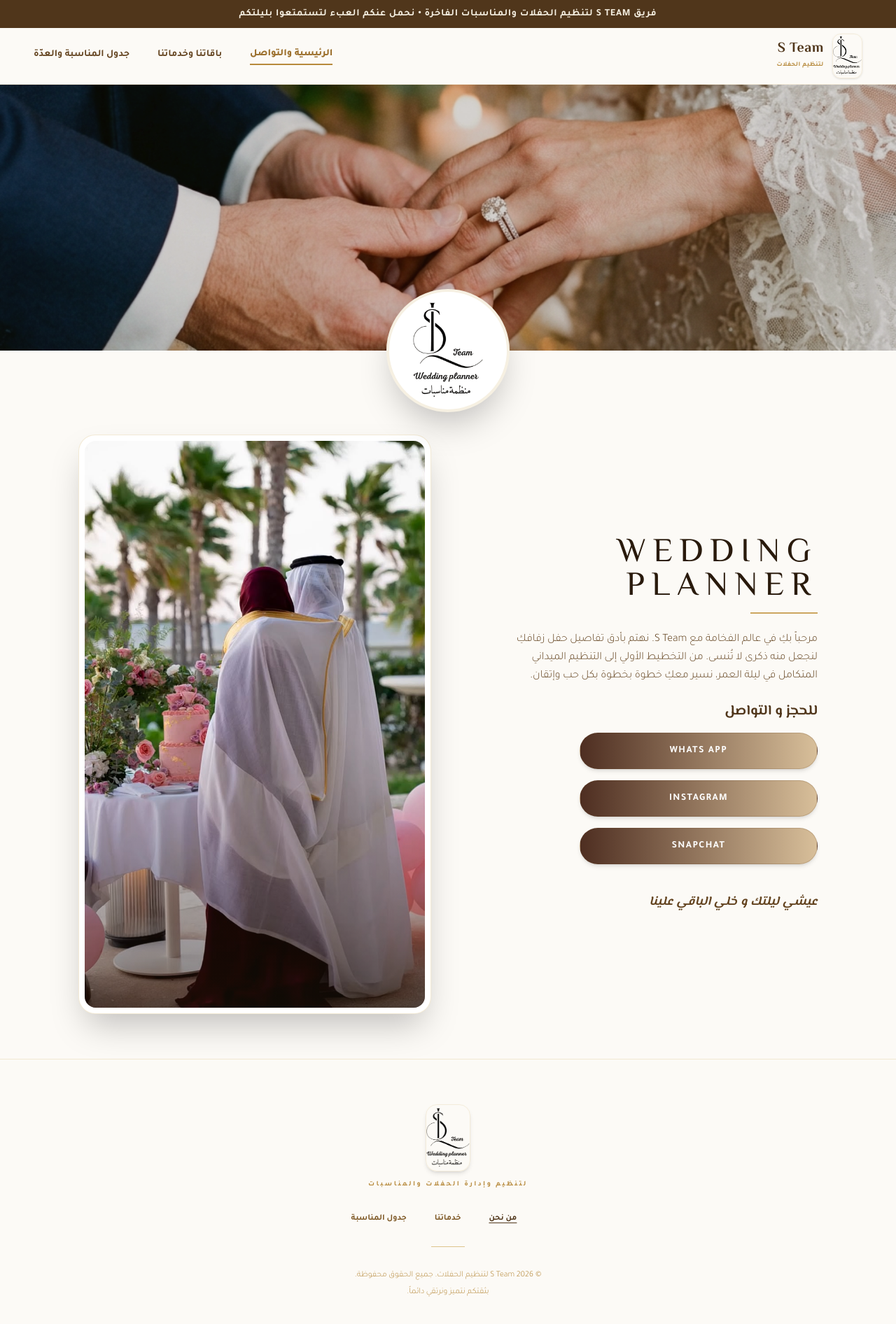
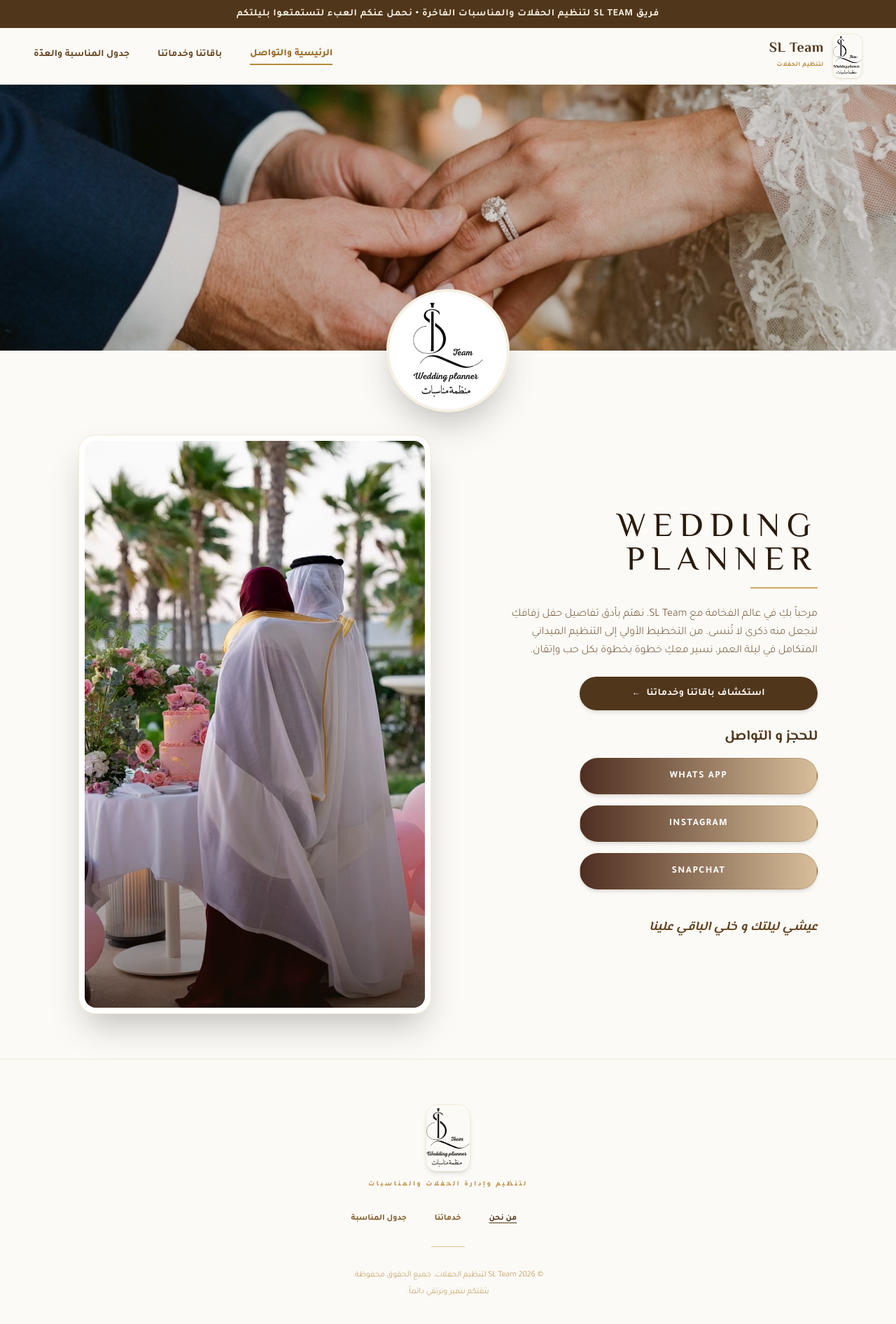
Before and after one commit to salmamehrez85/wedding-planner, a React (Vite) app: page / in a window 1280 px wide. Shown: the top 1892 px of the page at 70% size. Built offline with nearby package versions, Linux system fonts and the light colour scheme.

Commit message:
feat: initialize main application component in App.tsx

```diff
--- a/src/App.tsx
+++ b/src/App.tsx
@@ -191,7 +191,7 @@ function App() {
     const chosenService = serviceNames[contactForm.serviceType] || contactForm.serviceType;
 
     // Construct the pre-filled message
-    const messageText = `السلام عليكم S Team، أرغب في حجز مبدئي للتفاصيل التالية:
+    const messageText = `السلام عليكم SL Team، أرغب في حجز مبدئي للتفاصيل التالية:
 - الاسم الكريم: ${contactForm.name}
 - جوال التواصل: ${contactForm.phone}
 - تاريخ المناسبة: ${contactForm.date}
@@ -222,7 +222,7 @@ ${contactForm.message ? `- تفاصيل إضافية: ${contactForm.message}` :
       <div>
         {/* Top Welcome Ribbon */}
         <div className="bg-brand-900 text-brand-100 px-4 py-2.5 text-xs sm:text-sm font-semibold tracking-wider text-center uppercase">
-          فريق S Team لتنظيم الحفلات والمناسبات الفاخرة • نحمل عنكم العبء لتستمتعوا بليلتكم
+          فريق SL Team لتنظيم الحفلات والمناسبات الفاخرة • نحمل عنكم العبء لتستمتعوا بليلتكم
         </div>
 
         {/* Sticky Premium Navigation */}
@@ -232,9 +232,9 @@ ${contactForm.message ? `- تفاصيل إضافية: ${contactForm.message}` :
 
               {/* Brand Logo and Subtext */}
               <div className="flex-shrink-0 flex items-center gap-3">
-                <img src="/logo.jpg" alt="S Team Logo" className="h-16 w-auto rounded-xl object-contain mix-blend-multiply border border-brand-200/40 shadow-sm" />
+                <img src="/logo.jpg" alt="SL Team Logo" className="h-16 w-auto rounded-xl object-contain mix-blend-multiply border border-brand-200/40 shadow-sm" />
                 <div className="flex flex-col items-start text-right">
-                  <span className="font-serif text-xl font-bold tracking-wide text-brand-900 leading-none">S Team</span>
+                  <span className="font-serif text-xl font-bold tracking-wide text-brand-900 leading-none">SL Team</span>
                   <span className="text-[9px] tracking-wider text-brand-500 uppercase font-semibold mt-1.5">لتنظيم الحفلات</span>
                 </div>
               </div>
@@ -336,11 +336,11 @@ ${contactForm.message ? `- تفاصيل إضافية: ${contactForm.message}` :
                 <div className="absolute inset-0 bg-brand-950/20"></div>
               </div>
 
-              {/* Overlapping S Team Logo Badge */}
+              {/* Overlapping SL Team Logo Badge */}
               <div className="w-36 h-36 sm:w-44 sm:h-44 rounded-full border-4 border-brand-100 bg-white overflow-hidden shadow-2xl -mt-18 sm:-mt-22 relative z-10 flex items-center justify-center">
                 <img
                   src="/logo.jpg"
-                  alt="S Team Logo"
+                  alt="SL Team Logo"
                   className="w-[90%] h-[90%] object-contain mix-blend-multiply"
                 />
               </div>
@@ -355,7 +355,7 @@ ${contactForm.message ? `- تفاصيل إضافية: ${contactForm.message}` :
                       <div className="rounded-2xl overflow-hidden aspect-[3/5] relative">
                         <img
                           src="/wedding.jpeg"
-                          alt="S Team Wedding"
+                          alt="SL Team Wedding"
                           className="w-full h-full object-cover transition-transform duration-700 group-hover:scale-105"
                         />
                         <div className="absolute inset-0 bg-gradient-to-t from-brand-950/40 via-transparent to-transparent"></div>
@@ -375,8 +375,19 @@ ${contactForm.message ? `- تفاصيل إضافية: ${contactForm.message}` :
                     </div>
 
                     <p className="text-brand-800 text-sm sm:text-base leading-relaxed font-light max-w-md">
-                      مرحباً بكِ في عالم الفخامة مع S Team. نهتم بأدق تفاصيل حفل زفافكِ لنجعل منه ذكرى لا تُنسى. من التخطيط الأولي إلى التنظيم الميداني المتكامل في ليلة العمر، نسير معكِ خطوة بخطوة بكل حب وإتقان.
+                      مرحباً بكِ في عالم الفخامة مع SL Team. نهتم بأدق تفاصيل حفل زفافكِ لنجعل منه ذكرى لا تُنسى. من التخطيط الأولي إلى التنظيم الميداني المتكامل في ليلة العمر، نسير معكِ خطوة بخطوة بكل حب وإتقان.
                     </p>
+
+                    {/* Explore Packages CTA */}
+                    <div className="w-full max-w-[340px] mx-auto md:mr-0 md:ml-auto">
+                      <button
+                        onClick={() => setCurrentPage('packages')}
+                        className="bg-brand-900 hover:bg-brand-800 text-brand-50 px-8 py-3.5 rounded-full text-sm font-bold tracking-wide transition-all hover:scale-102 flex items-center justify-center gap-2 cursor-pointer shadow-md hover:shadow-lg w-full"
+                      >
+                        <span>استكشاف باقاتنا وخدماتنا</span>
+                        <span className="text-xs">←</span>
+                      </button>
+                    </div>
 
                     <div className="w-full space-y-4">
                       {/* Booking & Connection Header */}
@@ -441,7 +452,7 @@ ${contactForm.message ? `- تفاصيل إضافية: ${contactForm.message}` :
             <section className="py-16 sm:py-24 max-w-7xl mx-auto px-6 sm:px-8 lg:px-12">
               <div className="text-center max-w-2xl mx-auto mb-16 space-y-4">
                 <span className="text-xs sm:text-sm uppercase tracking-[0.25em] text-brand-500 font-bold">باقاتنا وخدماتنا المكتوبة</span>
-                <h2 className="font-serif text-3xl sm:text-4xl font-bold text-brand-950">باقات S Team لتنظيم المناسبات</h2>
+                <h2 className="font-serif text-3xl sm:text-4xl font-bold text-brand-950">باقات SL Team لتنظيم المناسبات</h2>
                 <p className="text-brand-700 font-light text-sm">اضغط على أي باقة لفتح ملف الـ PDF الأصلي والاطلاع على التفاصيل الرسمية.</p>
               </div>
 
@@ -489,6 +500,23 @@ ${contactForm.message ? `- تفاصيل إضافية: ${contactForm.message}` :
                     </div>
                   </div>
                 ))}
+              </div>
+
+              {/* Event Timeline CTA */}
+              <div className="mt-12 bg-brand-900 text-brand-50 rounded-[2rem] p-8 flex flex-col sm:flex-row items-center justify-between text-right gap-6 border border-brand-850 shadow-md">
+                <div className="space-y-2">
+                  <h4 className="font-serif text-lg sm:text-xl font-bold">مخطط وجدول المناسبة الميداني</h4>
+                  <p className="text-xs sm:text-sm text-brand-200 font-light">
+                    اكتشفي كيف ننظم وننسق تفاصيل يومكِ خطوة بخطوة من العصر وحتى نهاية حفل الزفاف.
+                  </p>
+                </div>
+                <button
+                  onClick={() => setCurrentPage('timeline')}
+                  className="bg-brand-400 hover:bg-brand-300 text-brand-950 px-8 py-3.5 rounded-full text-xs font-bold transition-all hover:scale-102 flex items-center justify-center gap-2 flex-shrink-0 cursor-pointer shadow-md"
+                >
+                  <span>عرض جدول المناسبة</span>
+                  <span className="text-xs">←</span>
+                </button>
               </div>
 
               {/* Quick WhatsApp CTA Footer block */}
@@ -654,7 +682,7 @@ ${contactForm.message ? `- تفاصيل إضافية: ${contactForm.message}` :
                             <div className="w-16 h-16 rounded-full bg-brand-500/20 border border-brand-400 flex items-center justify-center mx-auto text-brand-300 text-3xl">✓</div>
                             <h3 className="font-serif text-2xl font-bold">تم إرسال طلب الحجز بنجاح</h3>
                             <p className="text-brand-200 text-sm max-w-sm mx-auto font-light leading-relaxed">
-                              شكراً لثقتكم بفريق S Team. سيقوم منسق الحجز الخاص بنا بالتواصل معكم عبر الهاتف أو الواتساب لتأكيد التفاصيل وترتيب لقاء التنسيق الأولي.
+                              شكراً لثقتكم بفريق SL Team. سيقوم منسق الحجز الخاص بنا بالتواصل معكم عبر الهاتف أو الواتساب لتأكيد التفاصيل وترتيب لقاء التنسيق الأولي.
                             </p>
                           </div>
                         ) : (
@@ -756,7 +784,7 @@ ${contactForm.message ? `- تفاصيل إضافية: ${contactForm.message}` :
         <div className="max-w-7xl mx-auto px-6 sm:px-8 lg:px-12 text-center space-y-8">
 
           <div className="flex flex-col items-center gap-2">
-            <img src="/logo.jpg" alt="S Team Logo" className="h-24 w-auto rounded-2xl object-contain mix-blend-multiply border border-brand-200/40 shadow-md" />
+            <img src="/logo.jpg" alt="SL Team Logo" className="h-24 w-auto rounded-2xl object-contain mix-blend-multiply border border-brand-200/40 shadow-md" />
             <span className="text-[10px] tracking-[0.25em] text-brand-500 uppercase mt-1 font-semibold">لتنظيم وإدارة الحفلات والمناسبات</span>
           </div>
 
@@ -784,7 +812,7 @@ ${contactForm.message ? `- تفاصيل إضافية: ${contactForm.message}` :
           <div className="w-12 h-[1px] bg-brand-300 mx-auto"></div>
 
           <div className="space-y-2 text-xs text-brand-500 font-light">
-            <p>&copy; {new Date().getFullYear()} S Team لتنظيم الحفلات. جميع الحقوق محفوظة.</p>
+            <p>&copy; {new Date().getFullYear()} SL Team لتنظيم الحفلات. جميع الحقوق محفوظة.</p>
             <p>بثقتكم نتميز ونرتقي دائماً.</p>
           </div>
 
```
